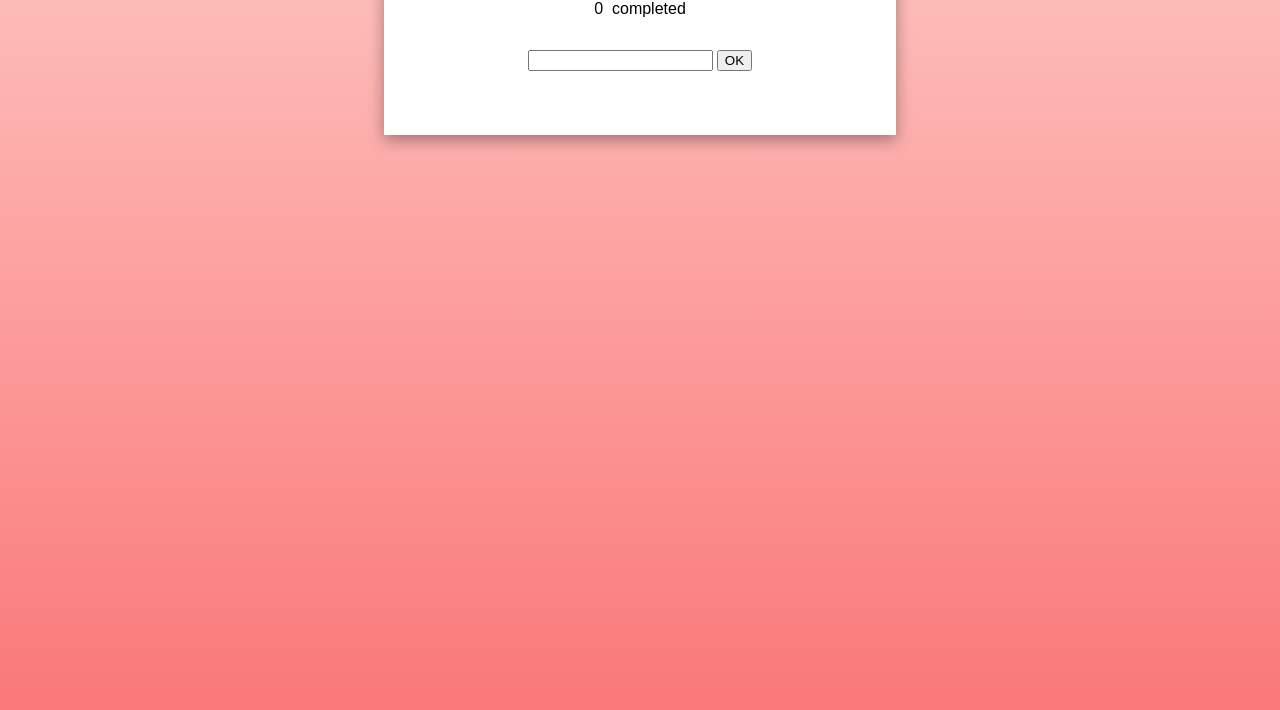
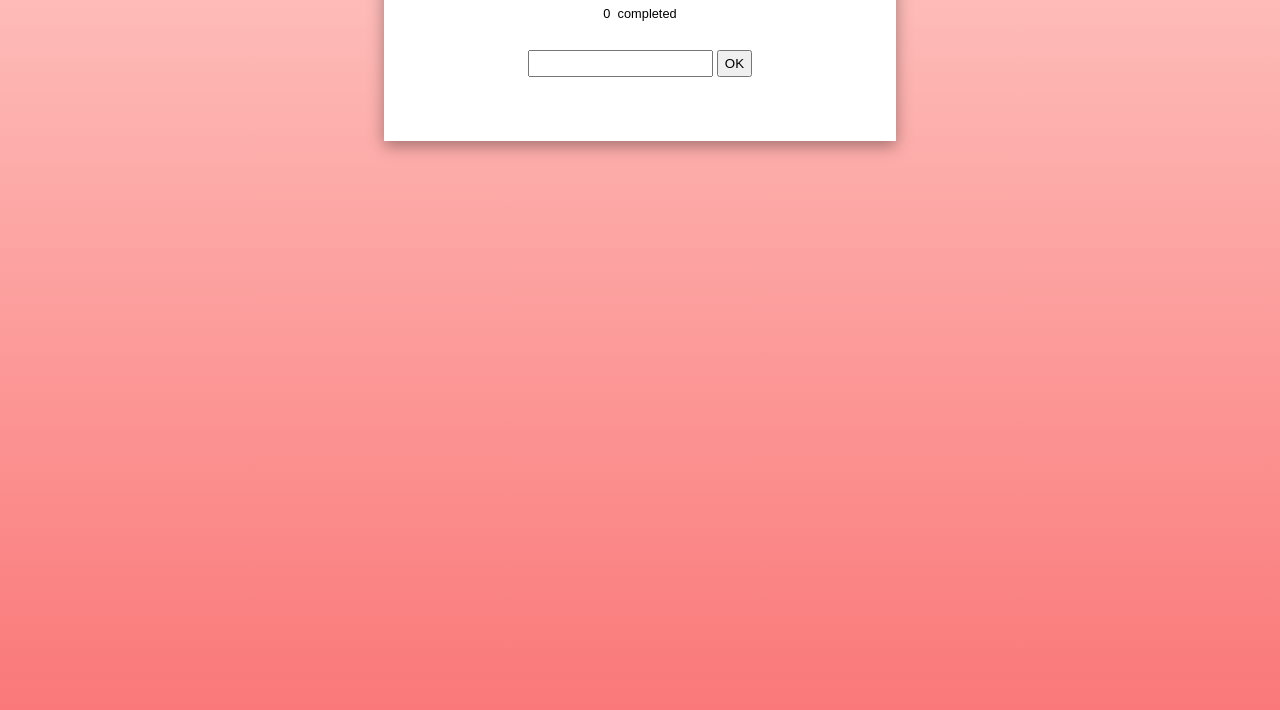
Before and after one commit to jakobpalmborg/todo-2, a plain HTML site: page index.html in a window 1280 px wide. Shown: the part 90-800 px from the top of the page. Drawn offline with Linux system fonts and the light colour scheme.

Commit message:
fix och trix med css

```diff
--- a/index.html
+++ b/index.html
@@ -10,11 +10,7 @@
    </head>
 
 <body>
-    <header>
-
-    </header>
-
-    <main>
+   <main>
 
 
         <h1 class="container">My ToDo</h1>
--- a/styles.css
+++ b/styles.css
@@ -28,6 +28,7 @@ h1 {
     opacity: 0;
     animation: intro-fade 1s forwards;
     animation-delay: 1s;
+    font-size: 2.3rem;
 }
 
 p, li {
@@ -47,8 +48,16 @@ form {
     animation-delay: 1.4s;
 }
 
+.todo-button {
+    height: 1.7rem;
+}
+input {
+    height: 1.3rem;
+}
+
 .completed {
     margin-bottom: 1rem;
+    font-size: 0.8rem;
 }
 
 .clear-container {
@@ -60,10 +69,16 @@ form {
     animation: check-fade 1s forwards;
 }
 
+
+
 li {
     font-size: 1.4rem;
     list-style: none;
     animation: add-list 0.5s forwards;
+}
+
+li:hover {
+    cursor: pointer;
 }
 
  img {
@@ -82,8 +97,11 @@ li {
     opacity: 0.5;
  }
 
+
+
  .deleteBtn:hover {
     opacity: 1;
+    cursor: pointer;
  }
 
  .warning-animate {
@@ -91,6 +109,7 @@ li {
     margin: 0;
     color: red;
     animation: warning 2s forwards;
+    font-size: 0.8rem;
  }
 
 
```
